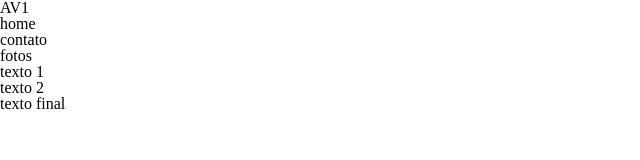
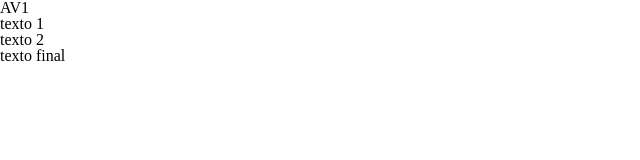
Before and after one commit to GustavoAvila646/AV1-3rao, a plain HTML site: page index.html in a window 1280 px wide. Shown: the whole page, without its empty margins (0-640 px from the left). Drawn offline with Linux system fonts and the light colour scheme.

Commit message:
modificação

```diff
--- a/index.html
+++ b/index.html
@@ -15,13 +15,6 @@
             AV1
             </div>
 
-            <nav>
-                <ul>
-                    <li><a href="index.html">home</a></li>
-                    <li><a href="contato.html">contato</a></li>
-                    <li><a href="fotos.html">fotos</a></li>
-                </ul>
-            </nav>
         </header>
 
         <div class="texto">
```
